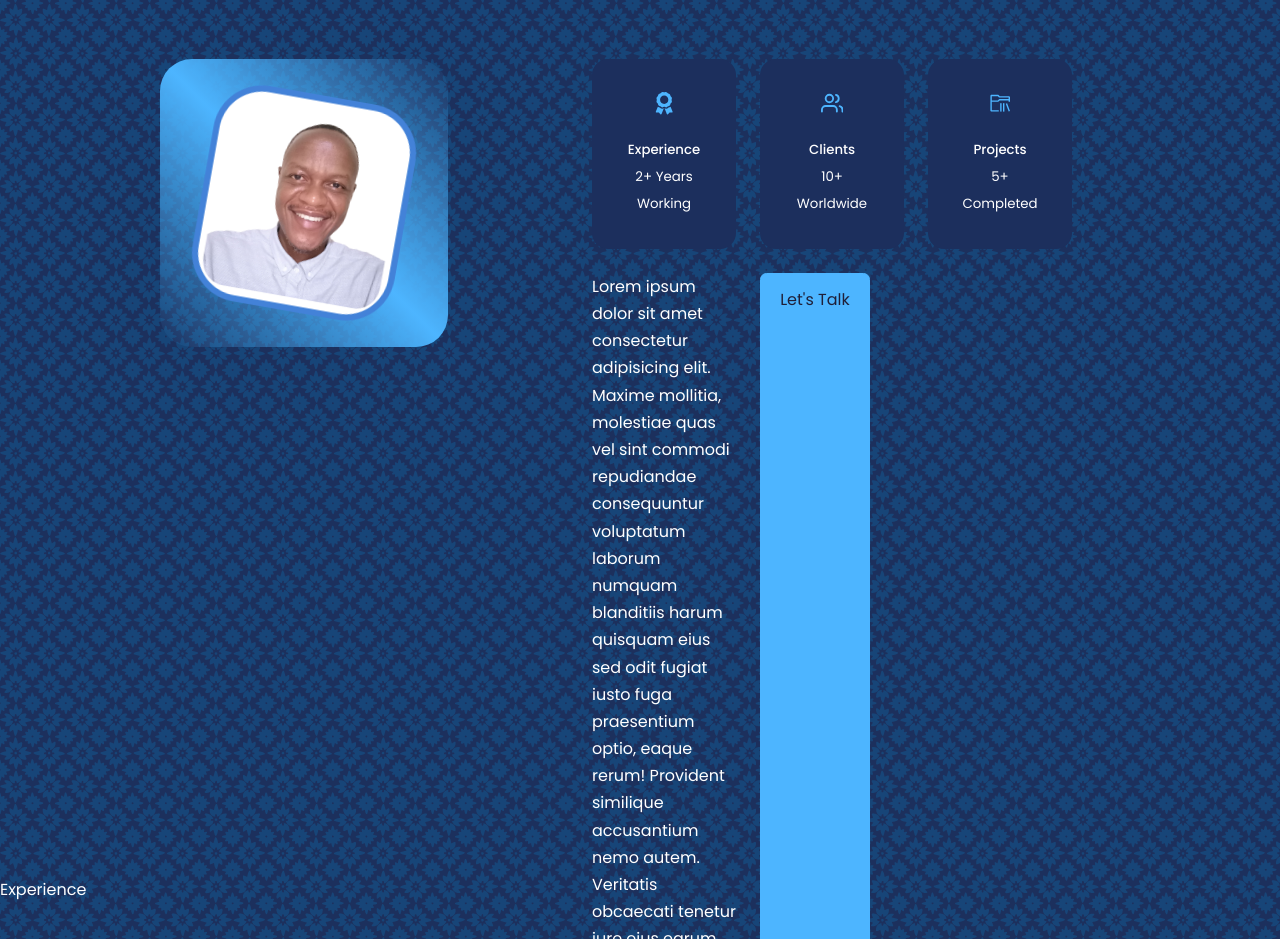
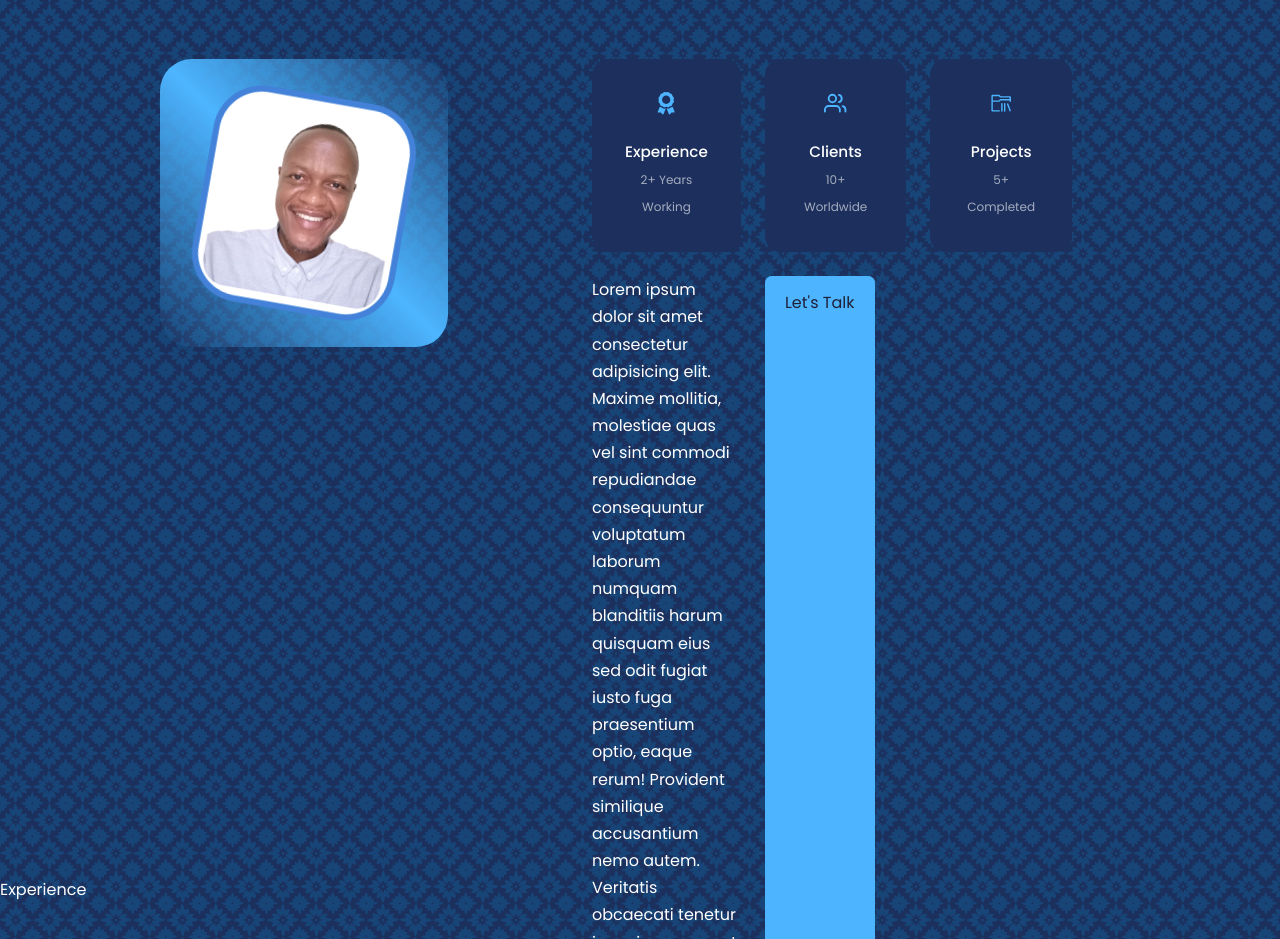
Before and after one commit to Gitthuma/george-githuma-portfolio-website, a React (Create React App) app: page / in a window 1280 px wide. Shown: the part 980-1919 px from the top of the page. Built offline with nearby package versions, Linux system fonts and the light colour scheme.

Commit message:
Style h5 and small tag inside about__card

```diff
--- a/src/Components/About/About.css
+++ b/src/Components/About/About.css
@@ -58,3 +58,13 @@
     font-size: 1.4rem;
     margin-bottom: 1rem;
 }
+
+/*Style h5 and small tag inside about__card*/
+.about__card h5 {
+    font-size: 0.95rem;
+}
+
+.about__card small {
+    font-size: 0.75rem;
+    color: var(--color-light);
+}
```
